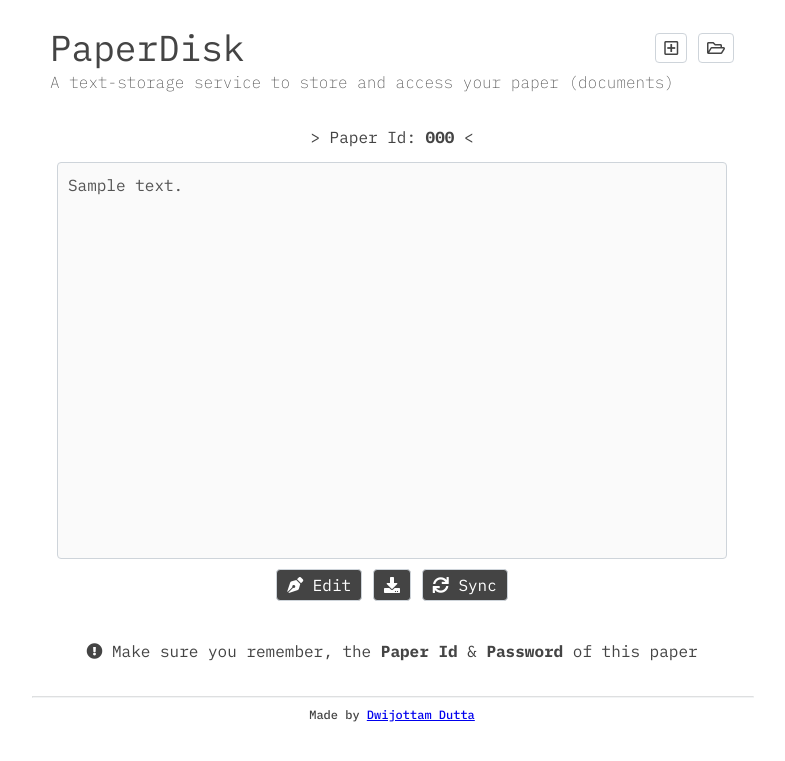
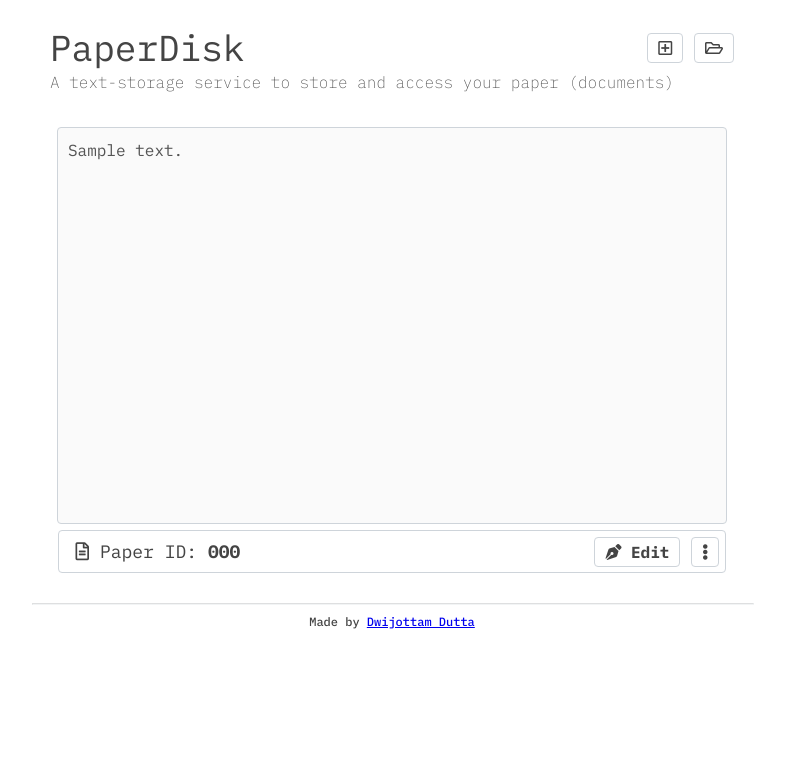
Before and after one commit to Dwijottam-Dutta/PaperDisk, a Flask app: template templates/paper.html in a window 1280 px wide. Shown: the top 761 px of the page, without its empty margins (248-1033 px from the left). Run offline with Flask 3, Linux system fonts and the light colour scheme; the template is opened without the code that fills it: most values are stand-ins (such as "Sample title", 1, 10 or a date in 2020).

Commit message:
UI design improved

```diff
--- a/main.py
+++ b/main.py
@@ -1,10 +1,10 @@
-'''
-Flask Server for PaperDisk
-Date: 10th June 2024
--
-Dwijottam Dutta
+"""
+    Flask Server for PaperDisk
+    Date: 10th June 2024
+    -
+    Dwijottam Dutta
 
-'''
+"""
 
 import random
 from dotenv import load_dotenv, find_dotenv
@@ -22,21 +22,19 @@ app.config["SECRET_KEY"] = "123456"
 
 # LOADING PASSWORD FOR ACCESSING MONGO DB
 load_dotenv(find_dotenv())
-password = os.environ.get("MONGODB_PASSWORD")
+mongo_password = os.environ.get("MONGODB_PASSWORD")
 
-
-MONGO_URI = f"mongodb+srv://dj_dwazz:{password}@cluster0.mi3ncby.mongodb.net/?retryWrites=true&w=majority&appName=Cluster0"
+MONGO_URI = (f"mongodb+srv://dj_dwazz:{mongo_password}@cluster0.mi3ncby.mongodb.net/?retryWrites=true&w=majority"
+             f"&appName=Cluster0")
 client = MongoClient(MONGO_URI)
 
 dbs = client.list_database_names()
 paper_db = client.paper
-
 collection = paper_db.data
 
 
 # GENERATE [NEW-UNIQUE-SECURE] PAPER ID
-def GENERATE_UNIQUE_ID(length):
-
+def generate_unique_id(length):
     codes = collection.distinct('_code')
 
     while True:
@@ -56,7 +54,7 @@ def home():
     if request.method == "POST":
         text = request.form.get('paper')
         passd = request.form.get('password')
-        new_code = GENERATE_UNIQUE_ID(4)
+        new_code = generate_unique_id(4)
 
         # STRINGIFY DATE AND TIME [So, that nothing goes wrong] :)
         now = datetime.now()
@@ -83,14 +81,13 @@ def home():
 
 @app.route('/paper=<code>', methods=['GET', 'POST'])
 def paper_details(code):
-
     if request.method == "POST":
-        paper_passd = request.form.get('password')
+        paper_password = request.form.get('password')
 
         paper_data = collection.find_one({"_code": code})
 
         # IF PASSWORD IS CORRECT
-        if paper_passd == paper_data["password"]:
+        if paper_password == paper_data["password"]:
 
             # LOGGED IN FOR THAT SPECIFIC CODE
             session['paper_code_verified_for_access'] = code
@@ -102,14 +99,12 @@ def paper_details(code):
                 "login-to-paper.html", error="Wrong Password.", code=code
             )
 
-
     elif request.method == "GET":
         codes = collection.distinct('_code')
 
         if code in codes:
 
             if session.get("paper_code_verified_for_access") == code:
-
                 paper_data = collection.find_one({"_code": code})
 
                 return render_template("paper.html", content=paper_data["paper"], date=paper_data["date"], code=code)
@@ -117,9 +112,8 @@ def paper_details(code):
             return render_template("login-to-paper.html", code=code)
 
         else:
-            return f"<h2>Paper not found !!</h2>Paper with <i>'{code}'</i> doesn't exist or is removed from PaperDisk Server"
-
-
+            return (f"<h2>Paper not found !!</h2>Paper with <i>'{code}'</i> doesn't exist or is removed from PaperDisk "
+                    f"Server")
 
 
 @app.route('/paper=<code>/update', methods=['POST'])
@@ -132,13 +126,12 @@ def paper_update(code):
             if session.get("paper_code_verified_for_access") == code:
                 text = request.form.get('paper')
 
-
                 payload = {
                     "$set": {"paper": text},
                     "$inc": {"updated": 1}
                 }
 
-                collection.update_one({"_code":code},payload)
+                collection.update_one({"_code": code}, payload)
 
                 return redirect(url_for("paper_details", code=code))
 
@@ -151,7 +144,7 @@ def paper_update(code):
 
 @app.route('/recover-paper')
 def paper_recovery():
-    return f"<h2>Under construction !!</h2>Recovering Paper feature will be available soon, please co-operate.."
+    return "<h2>Under construction !!</h2>Recovering Paper feature will be available soon, please co-operate.."
 
 
 app.run(host='0.0.0.0', port=8080)
--- a/static/style.css
+++ b/static/style.css
@@ -22,24 +22,25 @@ body {
 /* GLOBAL CHANGES in ELEMENTS */
 p {
   font-size: medium;
-  margin-top: 10px;
   line-height: normal;
   margin-bottom: 5px;
 }
 
-b{
+b {
   line-height: normal;
 }
 
 form {
   width: 90%;
+  position: relative;
   display: flex;
   flex-direction: column;
   justify-content: center;
   align-items: center;
 }
 
-input[type=password],input[type=text] {
+input[type=password],
+input[type=text] {
   font-family: "IBM Plex Mono", monospace;
   font-size: 1rem;
   border: 1px solid #ced4da;
@@ -65,6 +66,15 @@ button {
   cursor: pointer;
 }
 
+strong {
+  font-size: 16px;
+}
+
+.li-icon {
+  padding-right: 10px;
+  padding-top: 4px;
+  font-size: 14px;
+}
 
 
 
@@ -76,7 +86,9 @@ h1 {
   font-weight: 400;
   margin-block-end: 0.07em;
 }
-.desc{
+
+.desc {
+  margin-top: 10px;
   font-weight: 200;
   margin-bottom: 25px;
 }
@@ -93,23 +105,16 @@ h1 {
   cursor: pointer;
   background-color: transparent;
   color: #444;
-  padding-left: 8px;
-  padding-right: 8px;
+  padding-left: 10px;
+  padding-right: 10px;
   padding-top: 4px;
   padding-bottom: 4px;
 }
 
 
-
-/* STARTING BUTTONS FORM */
-.get-started-div {
-  margin-top: 20px;
-  display: flex;
-  flex-direction: column;
-}
-
 /* CHANGING DEFAULT BUTTON */
 .welcome-buttons {
+  cursor: pointer;
   background-color: transparent;
   color: #444;
   margin-bottom: 10px;
@@ -120,17 +125,26 @@ h1 {
 
 /* STYLING FOR ALL FORMS */
 
-#new_paper_form, #open_paper_form{
+.get-started-div {
+  margin-top: 20px;
+  display: flex;
+  flex-direction: column;
+}
+
+#new_paper_form,
+#open_paper_form {
   display: none;
 }
 
-#only_password_form{
+#only_password_form {
   width: 70%;
 }
 
+/* DOCUMENT/PAPER EDITOR */
+#paper_doc,
 textarea {
   font-family: "IBM Plex Mono", monospace;
-  margin-bottom: 10px;
+  margin-bottom: 6px;
   margin-top: 10px;
   width: 100%;
   resize: none;
@@ -140,6 +154,83 @@ textarea {
   border: 1px solid #ced4da;
   border-radius: .25rem;
   transition: border-color .15s ease-in-out, box-shadow .15s ease-in-out;
+}
+
+#paper-nav {
+  display: flex;
+  flex-direction: row;
+  align-items: center;
+  justify-content: space-between;
+  border: 1px solid #ced4da;
+  border-radius: .25rem;
+  transition: border-color .15s ease-in-out, box-shadow .15s ease-in-out;
+  width: 101%;
+  padding: 0.3em;
+}
+
+#toast {
+  display: flex;
+  position: absolute;
+  font-size: smaller;
+  bottom: 60px;
+  background-color: antiquewhite;
+  padding: 3px;
+  border-radius: .25rem;
+  padding-left: 10px;
+  padding-right: 10px;
+  text-decoration: solid;
+  transform: scale(0);
+  transform-origin: bottom;
+  box-shadow: 0 0 6px rgba(0, 0, 0, 0.15);
+  transition: transform 0.4s ease;
+}
+
+#toast.show{
+  transform: scale(1);
+  transition: transform 0.4s ease;
+}
+
+.menu-btn {
+  position: relative;
+}
+
+.menu {
+  margin: 0;
+  z-index: 10000;
+  bottom: 50px;
+  right: 0;
+  padding: 0;
+  background: white;
+  position: absolute;
+  border-radius: 4px;
+  transform: scale(0);
+  transform-origin: bottom right;
+  box-shadow: 0 0 6px rgba(0, 0, 0, 0.15);
+  transition: transform 0.2s ease;
+}
+
+.menu-btn.show .menu {
+  transform: scale(1);
+}
+
+.menu-btn.show .menu li {
+  display: flex;
+  align-items: center;
+  list-style: none;
+  font-size: 16px;
+  margin-bottom: 2px;
+  padding: 9px 15px;
+  cursor: pointer;
+  box-shadow: none;
+  border-radius: 0;
+  justify-content: flex-start;
+  transition: transform 1s ease-in-out;
+  /* border-bottom: 1px solid #ced4da; */
+}
+
+.menu-btn.show .menu li:hover {
+  transition: 0.2s ease-in-out;
+  background-color: rgba(0, 0, 0, 0.049);
 }
 
 .field {
@@ -158,7 +249,7 @@ textarea {
 }
 
 
-.open-field{
+.open-field {
   display: flex;
   flex-direction: column;
   border: 1.5px solid #ced4da;
@@ -175,7 +266,7 @@ textarea {
   padding-top: 15px;
 }
 
-#recovery-option{
+#recovery-option {
   font-size: 13px;
   font-weight: 500;
   margin-top: 20px;
@@ -218,6 +309,12 @@ footer {
 
 
 
+
+
+
+
+
+
 /* MEDIA QUERIES FOR MOBILE AND TABLET AS SIMPLE AS THAT */
 @media only screen and (max-width: 650px) {
   h1 {
--- a/templates/$index.html
+++ b/templates/$index.html
@@ -27,7 +27,23 @@
 <link rel="stylesheet" href="{{url_for('static', filename='style.css')}}" />
 
 <body>
-  {% block content %} {% endblock %}
+  <div class="main">
+    <div style="width: 95%; position: relative;">
+
+      <h1>PaperDisk</h1>
+
+      <p class="desc">A text-storage service to store and access your paper (documents)</p>
+
+      <div class="inline-div">
+        <button class="inline-buttons" type="button" onclick="NEW_PAPER()"><i class="far fa-plus-square"></i></button>
+        <button class="inline-buttons" type="button" onclick="OPEN_PAPER()"><i class="far fa-folder-open"></i></button>
+      </div>
+
+    </div>
+
+    {% block content %} {% endblock %}
+
+  </div>
 
   <hr>
   <footer>
@@ -37,15 +53,29 @@
 </body>
 
 <script>
+  function TOAST(msg, type){
+    const toast = document.getElementById("toast");
+    toast.innerHTML = `<b>${msg}</b>`;
+    toast.classList.add("show")
+
+    setTimeout(() => {
+      toast.classList.remove("show")
+    }, 3000);
+  }
+
   function EDITING_TURNED_ON() {
-    document.getElementById("form-button").style.display = "none";
-    document.getElementById("save-button").style.display = "block";
+    TOAST("You can now edit your document", alert)
+    document.getElementById("save-button").style.display = "inline-block";
+    document.getElementById("edit-button").style.display = "none";
     document.getElementById("paper_doc").disabled = false;
   }
 
   function SYNC() {
-    alert("Your document will be synced with the new changes made on other devices (if any)")
-    location.reload()
+    TOAST("Reloading...", alert)
+
+    setTimeout(() => {
+      location.reload()
+    }, 3500);
   }
 
   function OPEN_PAPER() {
@@ -95,6 +125,21 @@
     element.click();
 
     document.body.removeChild(element);
+
+    TOAST("Downloaded Successfully", alert)
+  }
+
+  function SHOWMENU(elem) {
+    if(elem.classList.contains("show")){
+      elem.classList.remove("show");
+    }
+    else{
+        elem.classList.add("show");
+    }
+  }
+
+  function PRINT() {
+    alert("Printing Service is not available at this moment")
   }
 </script>
 
--- a/templates/paper.html
+++ b/templates/paper.html
@@ -1,36 +1,55 @@
-{% extends '$index.html' %}
-{% block content %}
+{% extends '$index.html' %} {% block content %}
 
-  <div class="main">
-    <div style="width: 95%; position: relative;">
+<form action="/paper={{code}}/update" method="POST">
 
-      <h1>PaperDisk</h1>
+  <textarea id="paper_doc" name="paper" rows="15" placeholder="Type your text here in this paper..." disabled="disabled" required>{{content}}</textarea>
 
-      <p class="desc">A text-storage service to store and access your paper (documents)</p>
+  <div id="toast">You can now edit your paper</div>
 
-      <div class="inline-div">
-        <button class="inline-buttons" type="button" onclick="NEW_PAPER()"><i class="far fa-plus-square"></i></button>
-        <button class="inline-buttons" type="button" onclick="OPEN_PAPER()"><i class="far fa-folder-open"></i></button>
-      </div>
+  <div id="paper-nav">
 
+    <label>&nbsp;<i class="far fa-file-alt"></i> Paper ID: <b>{{code}}</b></label>
+    <div>
+
+      <button type="button" class="inline-buttons" id="edit-button" onclick="EDITING_TURNED_ON()">
+        <i class="fas fa-pen-nib"></i> <b>Edit</b>
+      </button>
+
+      <button type="submit" class="inline-buttons" id="save-button">
+        <i class="far fa-save"></i> <b>Save</b>
+      </button>
+
+      <button type="button" class="inline-buttons menu-btn" onclick="SHOWMENU(this)">
+        <i class="fas fa-ellipsis-v"></i>
+
+        <ul class="menu">
+          <li type="button" onclick="PRINT()">
+            <i class="fas fa-print li-icon"></i> <strong>Print</strong>
+          </li>
+
+          <li type="button" onclick="download()">
+            <i class="fas fa-download li-icon"></i> <strong>Download</strong>
+          </li>
+
+          <li type="button" onclick="SYNC()">
+            <i class="fas fa-sync li-icon"></i> <strong>Sync</strong>
+          </li>
+
+          <li type="button" onclick="DETAILS()">
+            <i class="fas fa-info-circle" style="padding-right: 10px;"></i> <strong>Details</strong>
+          </li>
+        </ul>
+
+      </button>
     </div>
-
-    <form action="/paper={{code}}/update" method="POST">
-      <p>> Paper Id: <b>{{code}}</b> < </p>
-      <textarea id="paper_doc" name="paper" rows="15"
-        placeholder="Type your text here in this paper..." disabled="disabled" required
-        >{{content}}</textarea>
-
-        <div id="form-button">
-          <button type="button" onclick="EDITING_TURNED_ON()"><i class="fas fa-pen-nib"></i> Edit</button>
-          <button type="button" onclick="download()"><i class="fas fa-download"></i></button>
-          <button type="button" onclick="SYNC()"><i class="fas fa-sync"></i> Sync</button>
-        </div>
-
-        <input type="submit" value="Save" id="save-button">
-
-      <p style="margin-top: 40px;"><i class="fas fa-exclamation-circle"></i> Make sure you remember, the <b>Paper Id</b> & <b>Password</b> of this paper</p>
-    </form>
   </div>
 
-  {% endblock %}
+  <input type="submit" value="Save" id="save-button" />
+
+  <!-- <p style="margin-top: 40px">
+    <i class="fas fa-exclamation-circle"></i> Make sure you remember, the
+    <b>Paper Id</b> & <b>Password</b> of this paper
+  </p> -->
+</form>
+
+{% endblock %}
```
Also changed, not shown: templates/home.html (+0 -11 lines), templates/login-to-paper.html (+21 -21 lines), 1 other file. Lines whose indentation alone changed are shown as unchanged.
